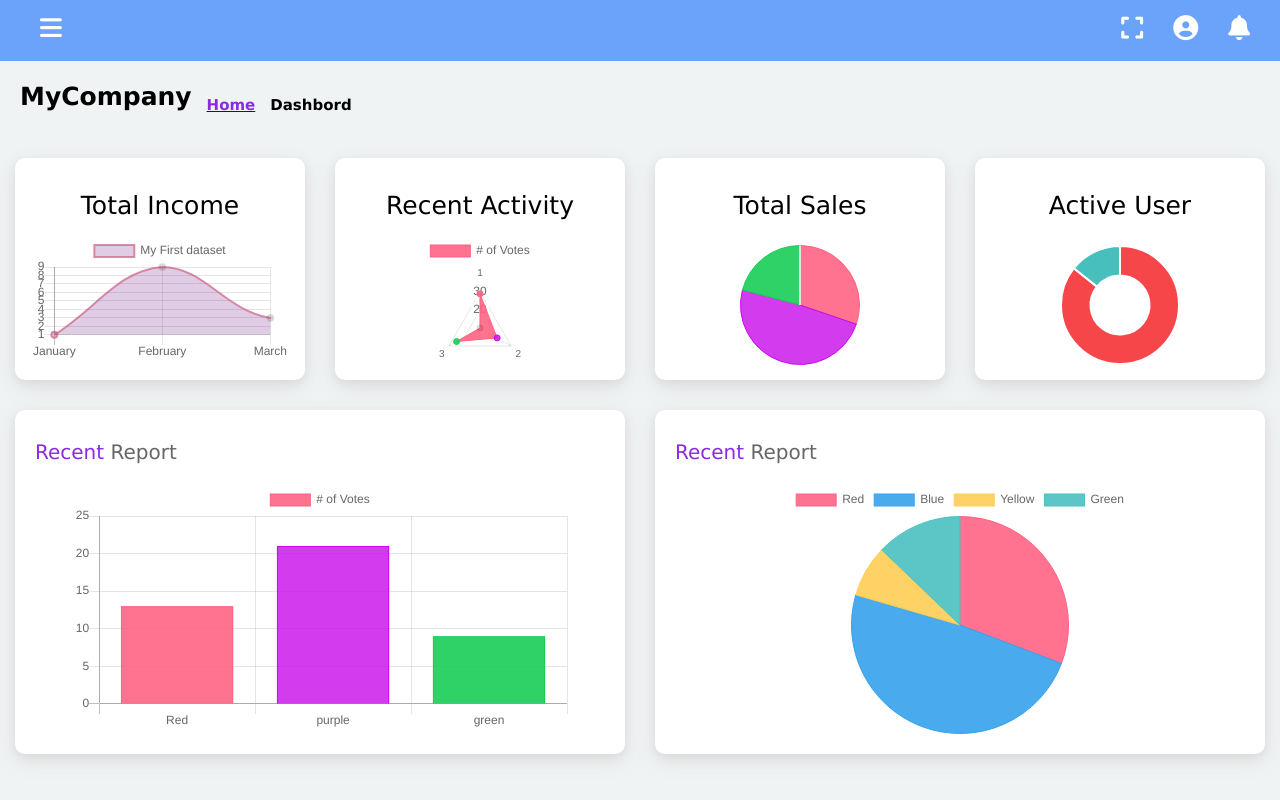
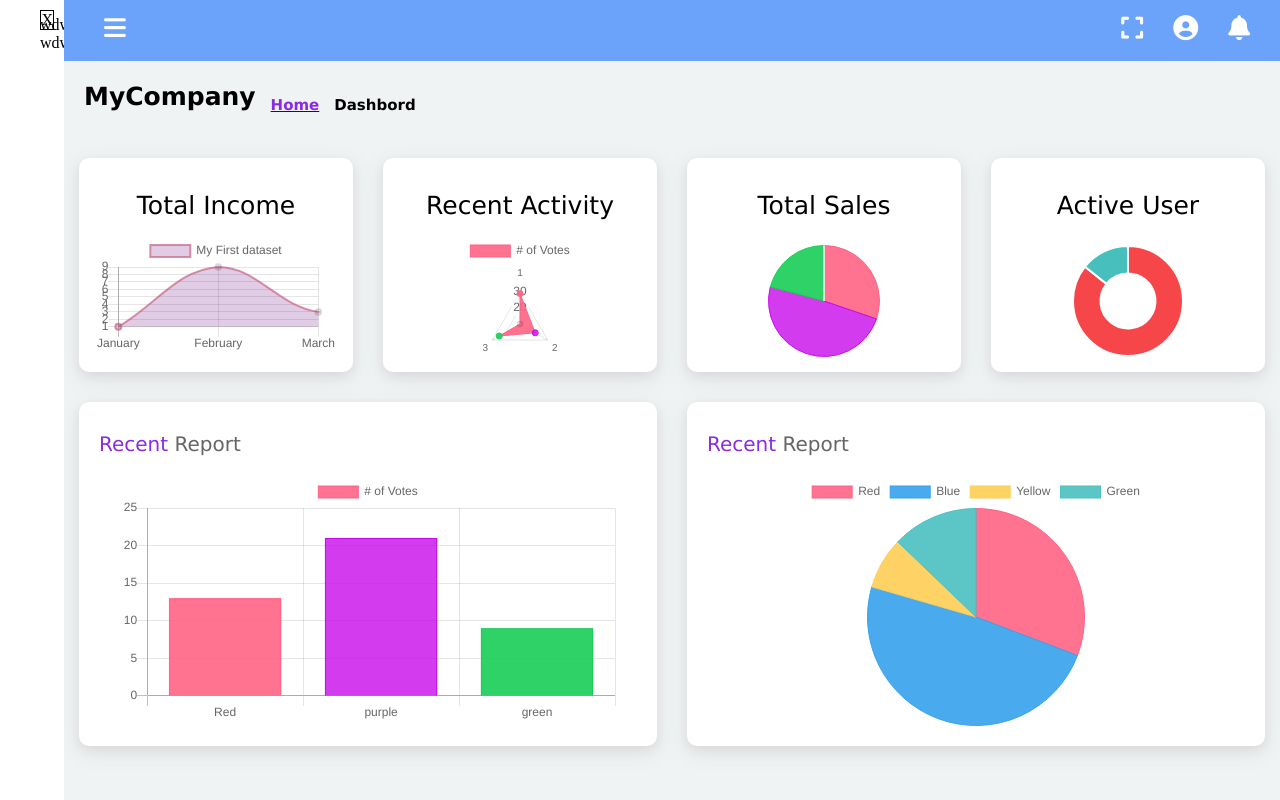
Before and after one commit to SHIVAJI07/MyCompanySite, a plain HTML site: page index.html in a window 1280 px wide. Shown: the top 800 px of the page. Drawn offline with nearby package versions, Linux system fonts and the light colour scheme.

Commit message:
added menubar

```diff
--- a/index.html
+++ b/index.html
@@ -12,11 +12,22 @@
 <link rel="stylesheet" type="text/css" href="style.css">
 
 <body>
+    <div>
+        <div class="menubar">
+
+            <span class="cls-btn">X</span>
+            <ul>
+                <li>wdw</li>
+                <li>wdw</li>
+
+            </ul>
+        </div>
+        <div class="dashboard">
             <div style="background-color:rgba(34, 121, 252, 0.644)">
                 <ul class="navbar">
                     <li>
                         <a href="#home">
-                    <i class=" color-white fas fa-bars"></i>
+                            <i class=" expandMenu color-white fas fa-bars"></i>
                         </a>
                     </li>
                 </ul>
@@ -276,7 +287,8 @@
                     <h5>Contact:XXXXXXXXXX</h5>Email:shivajizanjat32@gmail.com </div>
             </div>
 
-
+        </div>
+    </div>
 </body>
 <script src="index.js "></script>
 
--- a/index.js
+++ b/index.js
@@ -1,3 +1,24 @@
+document.querySelector(".expandMenu").addEventListener("click", changeWidth);
+
+function changeWidth() {
+    document.querySelector(".menubar").style.width = "20%";
+    document.querySelector(".dashboard").style.width = "80%";
+    document.querySelector(".cls-btn").style.display = "block";
+
+}
+
+document.querySelector(".cls-btn").addEventListener("click", restore);
+
+function restore() {
+    document.querySelector(".menubar").style.width = "5%";
+    document.querySelector(".dashboard").style.width = "95%";
+    document.querySelector(".cls-btn").style.display = "none";
+
+}
+
+
+
+
 var ctx = document.getElementById("myChart").getContext('2d');
 var myChart = new Chart(ctx, {
     type: 'pie',
--- a/style.css
+++ b/style.css
@@ -5,6 +5,29 @@
 
     * {
         box-sizing: border-box;
+    }
+
+    .menubar {
+        float: left;
+        width: 5%;
+        height: 100%;
+        position: fixed;
+        overflow: auto;
+        background-color: white;
+        transition-duration: 0.4s;
+    }
+
+    .cls-btn {
+        top: 10px;
+        right: 10px;
+        position: absolute;
+        border: 1px solid black;
+    }
+
+    .dashboard {
+        width: 95%;
+        float: right;
+        transition-duration: 0.4s;
     }
 
     .navbar {
```
Lines whose indentation alone changed are shown as unchanged.
